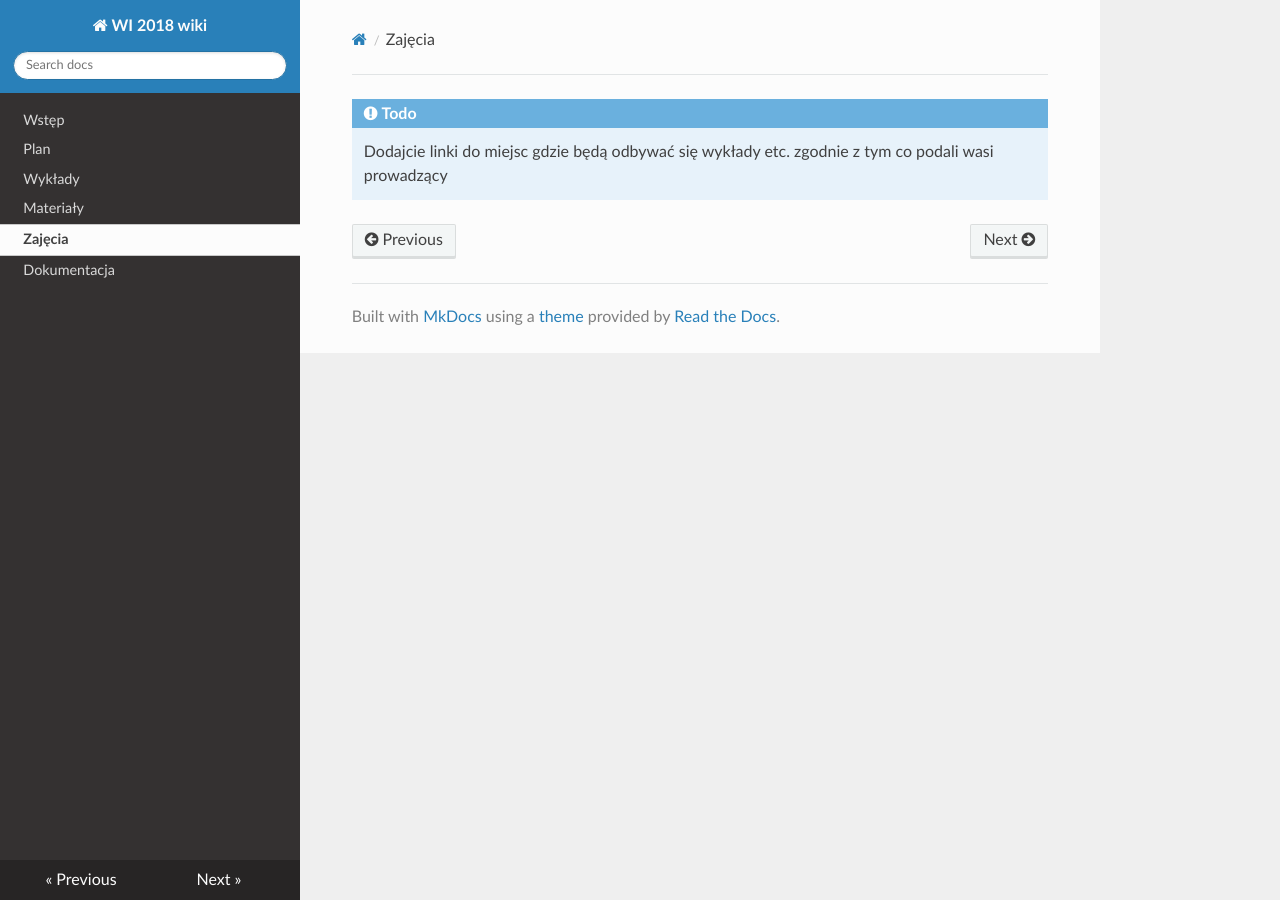
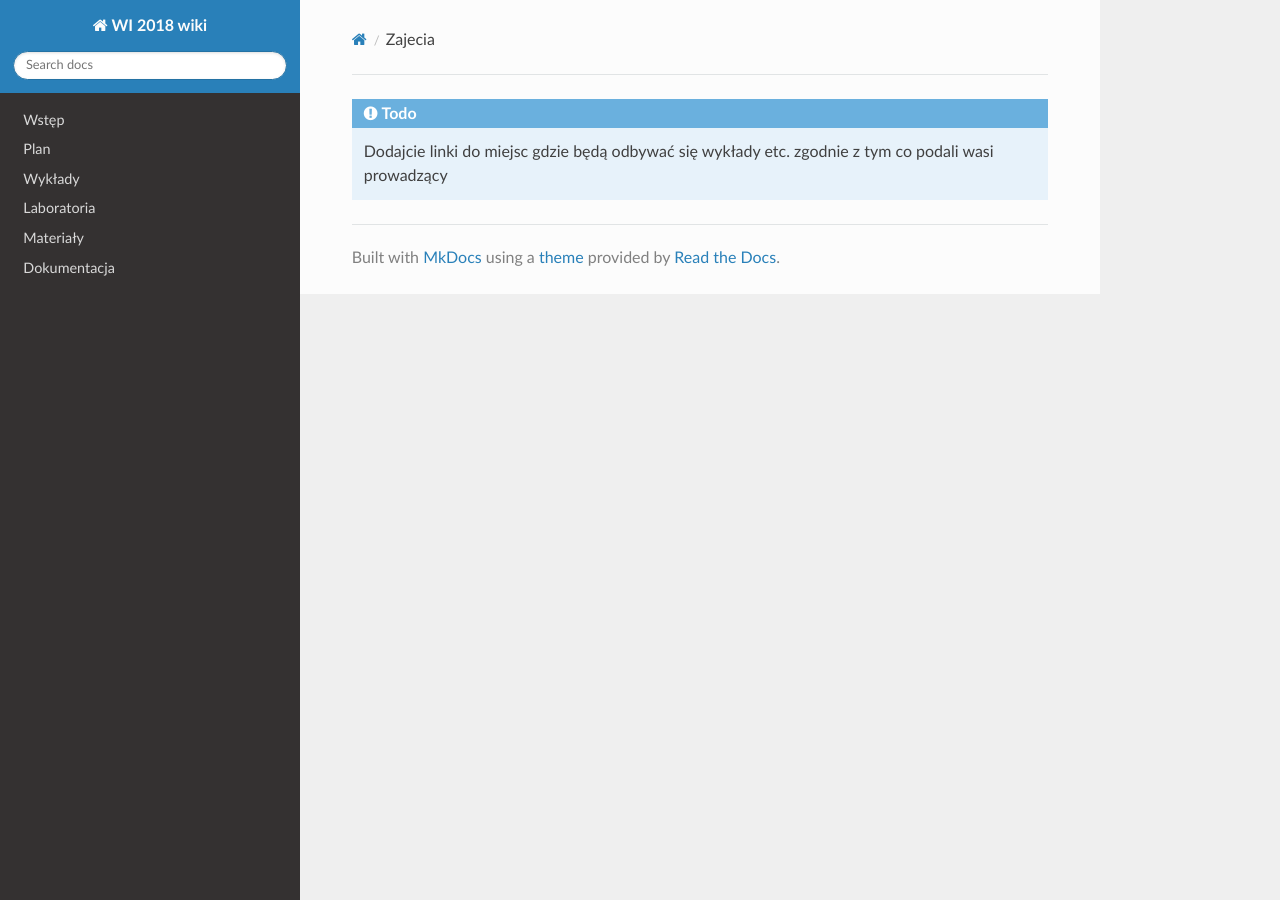
Before and after one commit to PUT-WI-18/wi18-wiki-sem5, an MkDocs documentation site: the page built from docs/zajecia.md, in a window 1280 px wide. Built offline with MkDocs 1.6.1, drawn with Linux system fonts in a browser that asks for light colours; nearby versions of some CDN libraries.

Commit message:
Update mkdocs.yml

```diff
--- a/mkdocs.yml
+++ b/mkdocs.yml
@@ -3,8 +3,8 @@ nav:
   - Wstęp: index.md
   - Plan: plan.md
   - Wykłady: wyklady.md
+  - Laboratoria: laboratoria.md
   - Materiały: materialy.md
-  - Zajęcia: zajecia.md
   - Dokumentacja: dokumentacja.md
 theme: readthedocs
 markdown_extensions:
```
